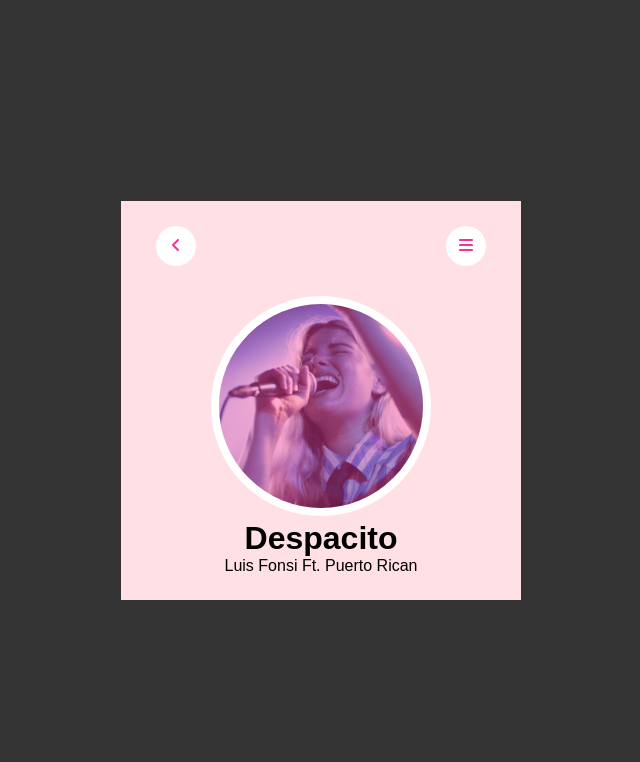
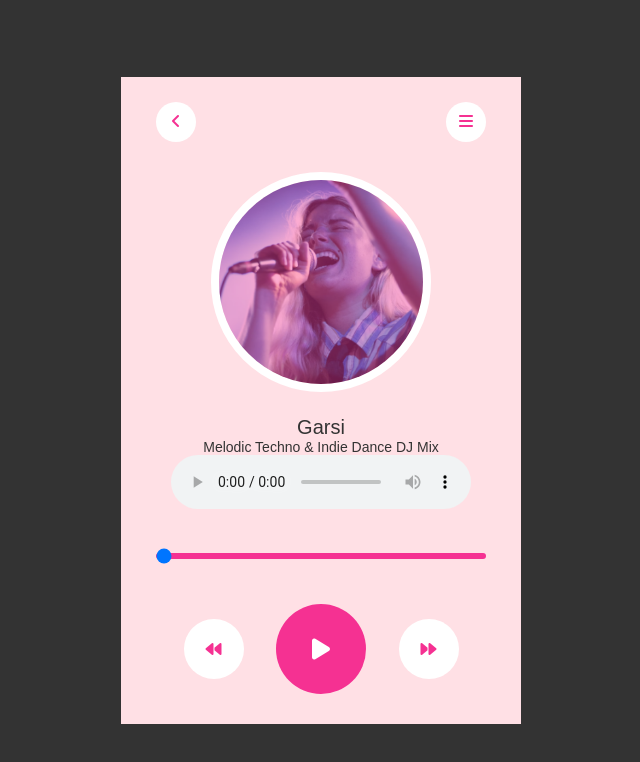
Before and after one commit to hademinne/30-Days-30-JavaScript-Projects, a plain HTML site: page day 10 Music Player/index.html in a window 1280 px wide. Shown: the whole page, without its empty margins (319-959 px from the left). Drawn offline with Linux system fonts and the light colour scheme.

Commit message:
adding controls

```diff
--- a/day 10 Music Player/index.html
+++ b/day 10 Music Player/index.html
@@ -22,8 +22,19 @@
           </div>
         </nav>
         <img src="468-thumbnail.png" class="song-img" />
-        <h1>Despacito</h1>
-        <p>Luis Fonsi Ft. Puerto Rican</p>
+        <h1>Garsi</h1>
+        <p>Melodic Techno & Indie Dance DJ Mix</p>
+
+        <audio controls>
+          <source src="garsi.mp3.m4a" type="audio/mpeg" />
+        </audio>
+        <input type="range" value="0" id="progress" />
+
+        <div class="controls">
+          <div><i class="fa-solid fa-backward"></i></div>
+          <div class="play"><i class="fa-solid fa-play"></i></div>
+          <div><i class="fa-solid fa-forward"></i></div>
+        </div>
       </div>
     </div>
   </body>
--- a/day 10 Music Player/style.css
+++ b/day 10 Music Player/style.css
@@ -39,3 +39,73 @@ nav .circle {
   border-radius: 50%;
   border: 8px solid #fff;
 }
+.music-player h1 {
+  font-size: 20px;
+  font-weight: 400;
+  color: #333;
+  margin-top: 20px;
+}
+.music-player p {
+  font-size: 14px;
+  color: #333;
+}
+/* audio {
+  margin-top: 20px;
+} */
+#progress {
+  -webkit-appearance: none;
+  width: 100%;
+  height: 6px;
+  background: #f53192;
+  border-radius: 4px;
+  cursor: pointer;
+  margin: 40px 0;
+}
+.controls {
+  display: flex;
+  justify-content: space-evenly;
+  /* margin: 40px; */
+}
+
+/* my try */
+/* .play {
+  width: 100px;
+  height: 100px;
+
+  border-radius: 50%;
+  background: #f53192;
+}
+.forward {
+  width: 60px;
+  height: 60px;
+
+  border-radius: 50%;
+  background: white;
+}
+.backward {
+  width: 60px;
+  height: 60px;
+
+  border-radius: 50%;
+  background: white;
+} */
+
+/* the right way */
+.controls div {
+  width: 60px;
+  height: 60px;
+  margin: 20px;
+  border-radius: 50%;
+  background: #fff;
+
+  display: inline-flex;
+  align-items: center;
+  justify-content: center;
+  cursor: pointer;
+  color: #f53192;
+}
+.controls div:nth-child(2) {
+  transform: scale(1.5);
+  background: #f53192;
+  color: #fff;
+}
```
Also changed, not shown: 1 other file.
